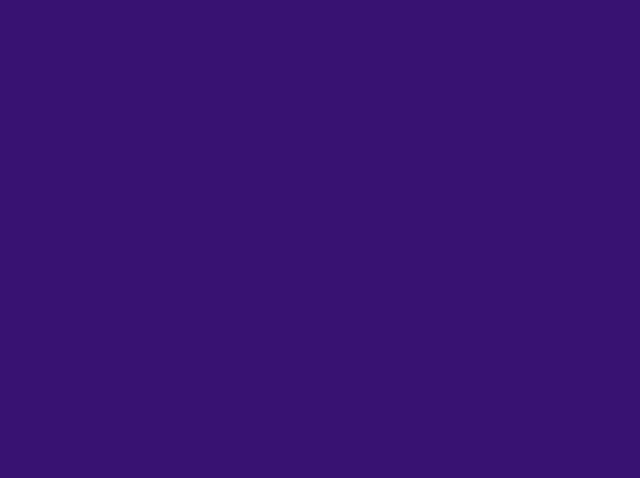
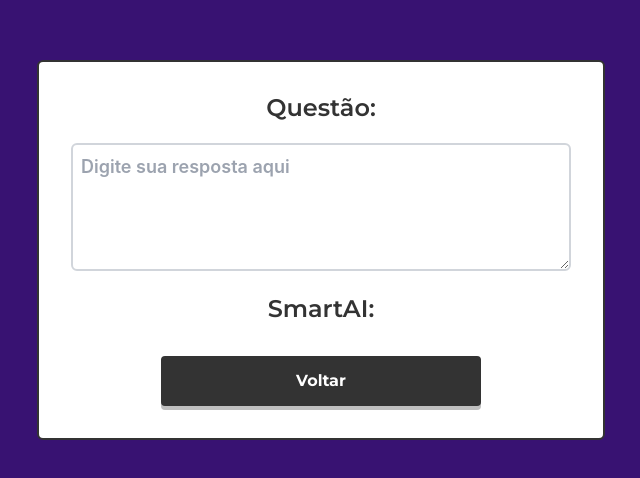
Before and after one commit to FeMotta/react-smartai, a React (Create React App) app: page /answered-question in a window 1280 px wide. Before the commit this address had no page. Shown: the part 150-628 px from the top of the page, without its empty margins (319-959 px from the left). Built offline with nearby package versions, Linux system fonts and the light colour scheme.

Commit message:
adiciona tela de resultado

```diff
--- a/src/App.js
+++ b/src/App.js
@@ -2,6 +2,8 @@ import { BrowserRouter as Router, Route, Routes } from 'react-router-dom';
 import './assets/styles/App.css'
 import Home from './pages/Home'
 import QuestionPage from './pages/QuestionPage';
+import AnswerPage from './pages/AnswerPage';
+import AnswerQuestion from './pages/AnsweredQuestion';
 
 function App() {
   return (
@@ -10,6 +12,8 @@ function App() {
         <Routes>
           <Route path="/" element={<Home/>} />
           <Route path="/question-page" element={<QuestionPage/>} />
+          <Route path="/answer-page" element={<AnswerPage/>} />
+          <Route path="/answered-question" element={<AnswerQuestion/>} />
         </Routes>
       </Router>
     </div>
--- /dev/null
+++ b/src/components/QuestionNumber.jsx
@@ -0,0 +1,16 @@
+import React from "react";
+
+const QuestionNumber = (props) => {
+
+    const { children, onClick } = props;
+
+    return (
+        <button onClick={onClick}>
+            <div className="flex justify-center items-center h-16 w-16 bg-main rounded-xl text-white text-2xl font-montserrat m-4 border-2 border-solid border-secondary hover:transform hover:translate-y-1 transition-all duration-400 cursor-pointer">
+                {children}
+            </div>
+        </button>
+    );
+}
+
+export default QuestionNumber;
--- a/src/pages/AnswerPage.jsx
+++ b/src/pages/AnswerPage.jsx
@@ -0,0 +1,52 @@
+import React from "react";
+import { useNavigate } from 'react-router-dom';
+
+import Container from "../components/Container";
+import Formulario from "../components/Formulario";
+import QuestionNumber from "../components/QuestionNumber";
+import Botao from "../components/Botao";
+
+const AnswerPage = () => {
+
+    // Variaveis
+    const navigate = useNavigate();
+    const questionNumbers = Array.from({ length: 10 }, (_, i) => i + 1);
+
+    // Funções
+
+    const goAnswerdQuestion = (event) => {
+        event.preventDefault();
+
+        navigate(`/answered-question?questionNumber=${event.target.textContent}`);
+    };
+
+    const goBackHome = (event) => {
+        event.preventDefault();
+
+        localStorage.clear();
+        navigate('/');
+    };
+
+
+    return (
+        <Container>
+            <Formulario className="lg:min-w-600 p-5">
+                <div className="grid grid-cols-2 sm:grid-cols-5">
+                    {questionNumbers.map((number, index) => (
+                        <QuestionNumber
+                        key={index}
+                        onClick={goAnswerdQuestion}>
+                            {number}
+                        </QuestionNumber>
+                    ))}
+                </div>
+                <Botao buttonClassName="self-center w-80 mt-3"
+                onClick={goBackHome}>
+                    Voltar para Home
+                </Botao>
+            </Formulario>
+        </Container>
+    );
+}
+
+export default AnswerPage;
--- /dev/null
+++ b/src/pages/AnsweredQuestion.jsx
@@ -0,0 +1,107 @@
+/* eslint-disable react-hooks/exhaustive-deps */
+import React, { useEffect, useState } from "react";
+import { useNavigate, useLocation } from 'react-router-dom';
+import { checkAnswer } from '../services/api'
+
+import Container from "../components/Container";
+import Formulario from "../components/Formulario";
+import Botao from "../components/Botao";
+import Heading from "../components/Heading";
+import Input from "../components/Input";
+import Spinner from '../components/Spinner';
+
+const AnswerQuestion = () => {
+
+    // State
+
+    const [questionObject, setAnswerObject] = useState({
+        question: '',
+        answer: '',
+        correctAnswer: '',
+    });
+    const [loading, setLoading] = useState(true);
+
+    // Constants
+
+    const navigate = useNavigate();
+    const location = useLocation();
+    const searchParams = new URLSearchParams(location.search);
+
+    // Funções
+
+    const goAnswerPage = (event) => {
+        event.preventDefault();
+
+        navigate('/answer-page');
+    }
+
+    const getAnswer = () => {
+        try {
+            const questionNumber = searchParams.get('questionNumber');
+            const localStorageItens = localStorage.getItem(`question-${questionNumber}`);
+            const answerObject = JSON.parse(localStorageItens);
+
+            if (!answerObject.correctAnswer) {
+                getCorrectAnswer(answerObject.question, answerObject.answer);
+            } else {
+                setAnswerObject(answerObject);
+                setLoading(false);
+            }
+        } catch (error) {
+            console.error('Erro ao obter a resposta:', error);
+            setLoading(false);
+        }
+    }
+
+    const getCorrectAnswer = async (question, answer) => {
+        try {
+            const response = await checkAnswer(question, answer);
+            setAnswerObject({
+                question: question,
+                answer: answer,
+                correctAnswer: response,
+            });
+        } catch (error) {
+            console.error('Erro ao verificar a resposta:', error);
+        } finally {
+            setLoading(false);
+        }
+    }
+
+    useEffect(() => {
+        setLoading(true);
+        getAnswer();
+    }, []);
+
+    return (
+
+        <Container>
+            <Formulario className="flex justify-center">
+                {loading ? (
+                    <Spinner />
+                ) : (
+                <div>
+                    <Heading headingClassName="w-full lg:min-w-500">
+                    Questão: {questionObject.question}
+                    </Heading>
+                    <Input
+                    id="answer-input"
+                    value={questionObject.answer}
+                    readOnly={true}
+                    />
+                    <Heading headingClassName="w-full lg:min-w-500">
+                    SmartAI: {questionObject.correctAnswer}
+                    </Heading>
+                </div>
+                )}
+                <Botao
+                buttonClassName="self-center w-80 mt-3"
+                onClick={goAnswerPage}>
+                    Voltar
+                </Botao>
+            </Formulario>
+        </Container>
+    );
+}
+
+export default AnswerQuestion;
```
